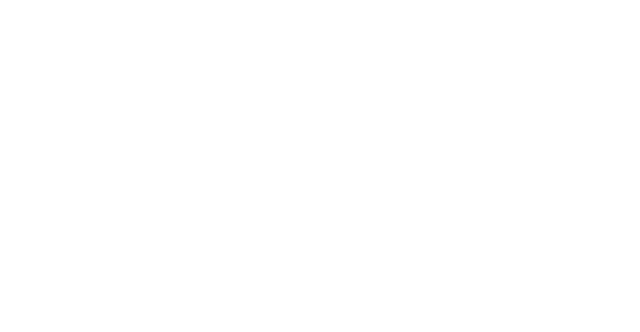
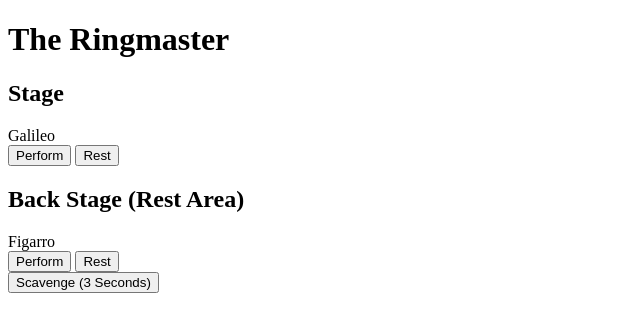
Before and after one commit to berryScheme/the-ringmaster, a plain HTML site: page index.html in a window 1280 px wide. Shown: the whole page, without its empty margins (0-640 px from the left). Drawn offline with Linux system fonts and the light colour scheme.

Commit message:
add: headings, ids, name tags

```diff
--- a/index.html
+++ b/index.html
@@ -1,13 +1,37 @@
 <!DOCTYPE html>
 <html lang="en">
 <head>
-  <meta charset="UTF-8">
-  <meta name="viewport" content="width=device-width, initial-scale=1">
-  <title>The Ringmaster</title>
-  <link rel="stylesheet" href="styles.css">
-  <script src="game.js" defer></script>
+    <meta charset="UTF-8">
+    <meta name="viewport" content="width=device-width, initial-scale=1">
+    <title>The Ringmaster</title>
+    <link rel="stylesheet" href="styles.css">
+    <script src="game.js" defer></script>
 </head>
 <body>
+    <header id="resources">
+        <h1>The Ringmaster</h1>
+    </header>
+    <main id="stages">
+        <section id="stage">
+            <h2>Stage</h2>
+            <div class="performer-card">
+                <div class="name-tag">Galileo</div>
+                <button>Perform</button>
+                <button>Rest</button>
+            </div>
+        </section>
+        <section id="back-stage">
+            <h2>Back Stage (Rest Area)</h2>
+            <div class="performer-card">
+                <div class="name-tag">Figarro</div>
+                <button>Perform</button>
+                <button>Rest</button>
+            </div>
+        </section>
+    </main>
+    <footer id="player-abilities">
+        <button>Scavenge (3 Seconds)</button>
+    </footer>
 
 </body>
 </html>
```
